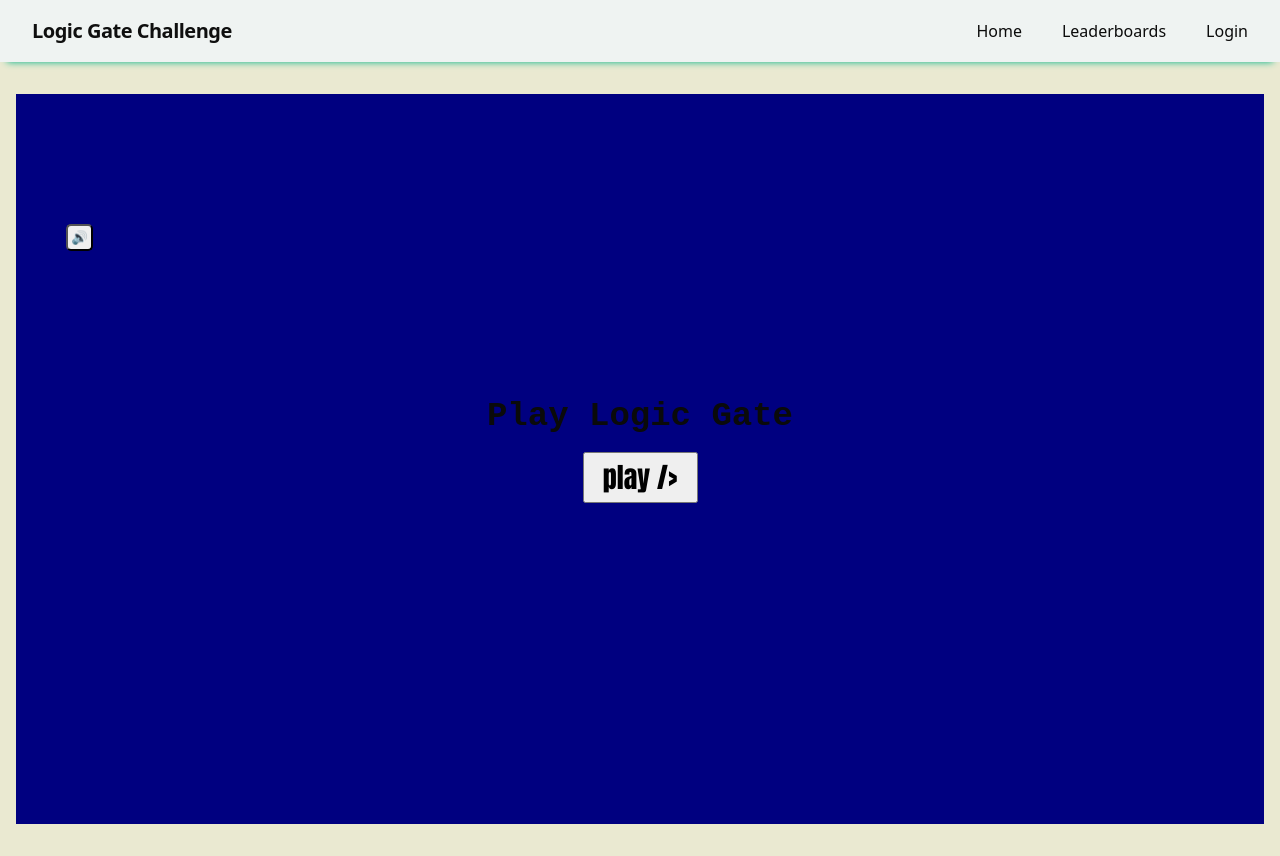
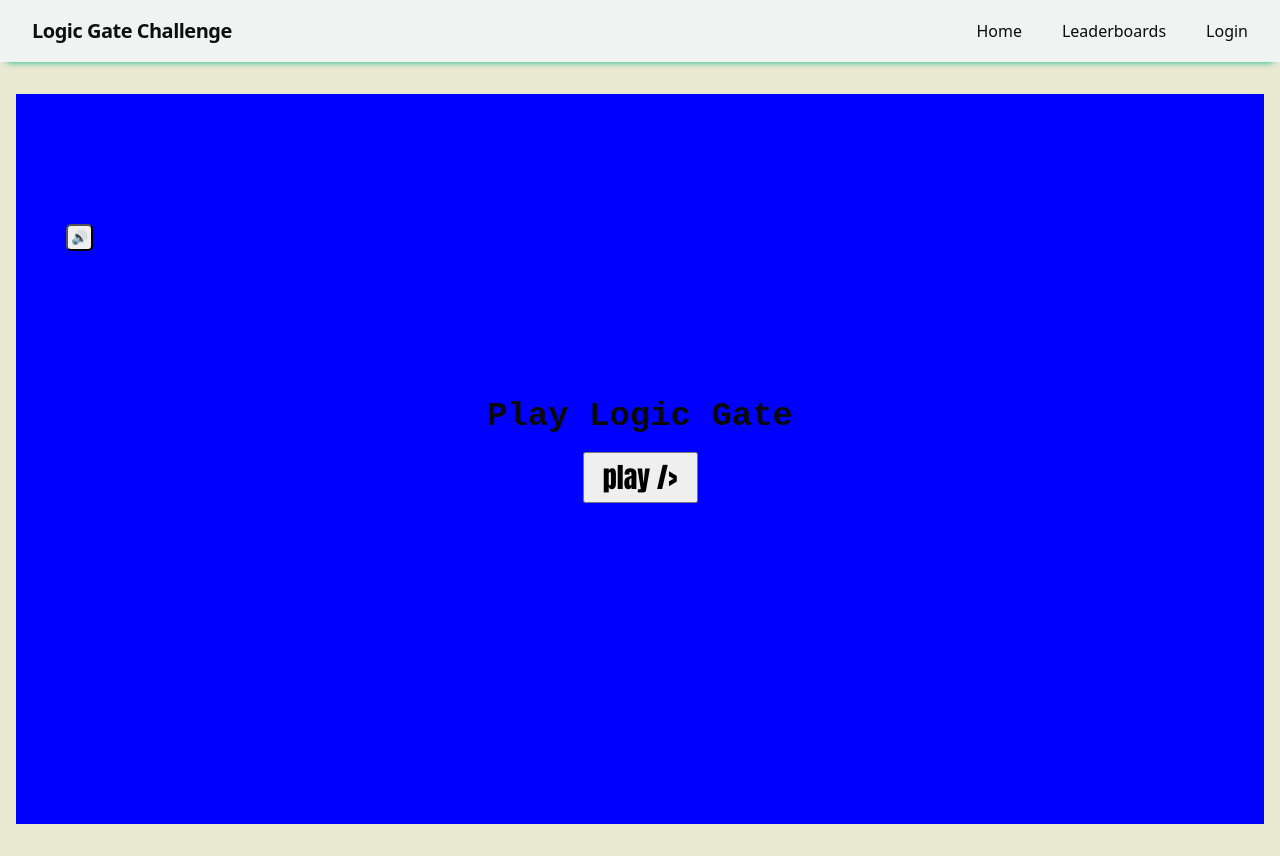
Before and after one commit to amcpc4k-maker/Logic-Gate-Simulator, a React (Vite) app: page / in a window 1280 px wide. Built offline with nearby package versions, Linux system fonts and the light colour scheme.

Commit message:
Change background color from navy to blue

```diff
--- a/frontend/src/stylesheets/app.css
+++ b/frontend/src/stylesheets/app.css
@@ -90,7 +90,7 @@ body {
   justify-content: center;
   padding: 2rem;
   text-align: center;
-  background-color: navy;
+  background-color:  blue;
   background-size: cover;
   background-position: center;
 
```
